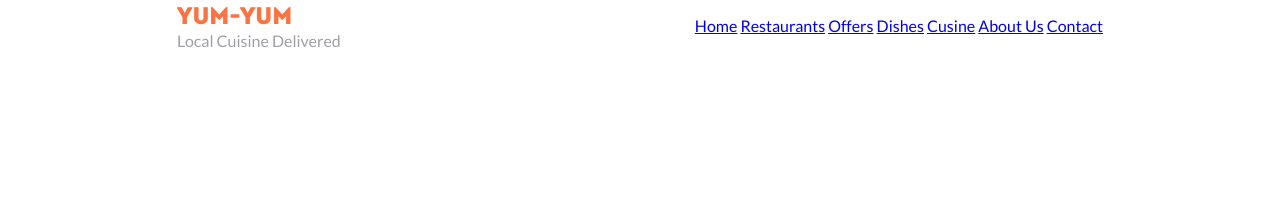
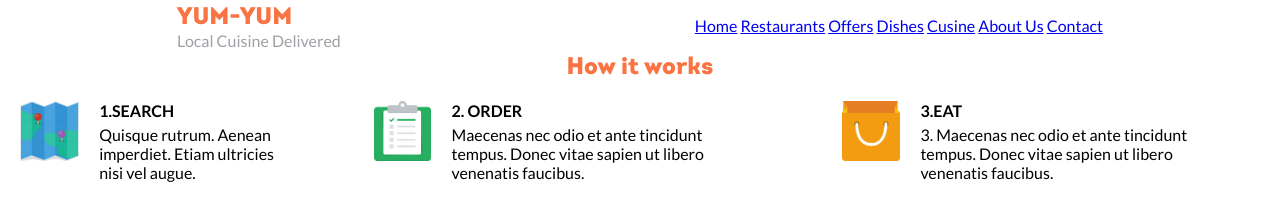
Before and after one commit to kevmhughes/lab-css-yumyum-clase-foap, a plain HTML site: page index.html in a window 1280 px wide. Drawn offline with Linux system fonts and the light colour scheme.

Commit message:
Adds some basic styling

```diff
--- a/css/main.css
+++ b/css/main.css
@@ -20,6 +20,7 @@ h5,
 h6 {
     font-family: 'Intro', sans-serif;
     font-weight: 900;
+
 }
 
 
@@ -29,7 +30,7 @@ nav {
     justify-content: space-around;
 }
 
-.title {
+.title, h2 {
     color: var(--primary);
 }
 
@@ -45,6 +46,45 @@ nav {
     display: none;
 }
 
+section {
+    display: flex;
+    flex-direction: column;
+    align-items: center;
+    gap: 20px;
+}
+
+section img {
+    height: 60px;
+}
+
+.container-steps {
+    display: flex;
+    gap: 20px;
+    margin-left: 20px;
+}
+
+.container-steps-right-side{
+    display: flex;
+    flex-direction: column;
+    gap: 5px;
+}
+
+.number-title {
+    font-weight: bold;
+    text-transform: uppercase;
+}
+
+.desktop-container {
+    gap: 20px;
+    display: flex;
+    flex-direction: column;
+}
+
+.text-container {
+    max-width: 80%
+}
+
+
 /** Cuando el viewport sea de al menos 768px, muestra el menú de desktop, y oculta el menú móvil */
 @media (min-width: 768px) {
     .desktop-menu {
@@ -54,4 +94,14 @@ nav {
     .nav-mobile {
         display: none;
     }
+
+    section {
+        flex-direction: column;
+    }
+
+    .desktop-container {
+        display: flex;
+        flex-direction: row;
+    }
+
 }
--- a/index.html
+++ b/index.html
@@ -1,17 +1,19 @@
 <!DOCTYPE html>
 <html>
-
   <head>
     <meta charset="utf-8" />
     <title>Yum-Yum</title>
-  <meta name="viewport" content="width=device-width, initial-scale=1.0">
+    <meta name="viewport" content="width=device-width, initial-scale=1.0" />
 
-  <link rel="preconnect" href="https://fonts.googleapis.com">
-  <link rel="preconnect" href="https://fonts.gstatic.com" crossorigin>
-  <link href="https://fonts.googleapis.com/css2?family=Lato:wght@400;700;900&display=swap" rel="stylesheet">
+    <link rel="preconnect" href="https://fonts.googleapis.com" />
+    <link rel="preconnect" href="https://fonts.gstatic.com" crossorigin />
+    <link
+      href="https://fonts.googleapis.com/css2?family=Lato:wght@400;700;900&display=swap"
+      rel="stylesheet"
+    />
     <link rel="stylesheet" href="fonts/Intro/index.css" />
-  <link rel="stylesheet" href="css/reset.css">
-  <link rel="stylesheet" href="css/main.css">
+    <link rel="stylesheet" href="css/reset.css" />
+    <link rel="stylesheet" href="css/main.css" />
   </head>
 
   <body>
@@ -23,8 +25,12 @@
         </div>
 
         <div class="nav-mobile">
-        <a href="javascript:void 0;"><img src="/images/hamburger.svg" alt="menu mobile"></a>
-        <a href="javascript:void 0;"><img src="/images/cart.svg" alt="cart"></a>
+          <a href="javascript:void 0;"
+            ><img src="/images/hamburger.svg" alt="menu mobile"
+          /></a>
+          <a href="javascript:void 0;"
+            ><img src="/images/cart.svg" alt="cart"
+          /></a>
         </div>
 
         <div class="desktop-menu">
@@ -35,8 +41,6 @@
           <a href="javascript:void 0;">Cusine</a>
           <a href="javascript:void 0;">About Us</a>
           <a href="javascript:void 0;">Contact</a>
-
-
         </div>
       </nav>
 
@@ -58,14 +62,45 @@
     </form> -->
     </header>
 
-  <!-- <section>
+    <section>
       <h2>How it works</h2>
 
-    1. Search Quisque rutrum. Aenean imperdiet. Etiam ultricies nisi vel augue. 2. Order Maecenas nec odio et ante
-    tincidunt tempus. Donec vitae sapien ut libero venenatis faucibus. 3. Eat Maecenas nec odio et ante tincidunt
-    tempus. Donec vitae sapien ut libero venenatis faucibus.
+      <div class="desktop-container">
+        <div class="container-steps">
+          <img src="./images/map.png" alt="" />
+          <div class="container-steps-right-side">
+            <div class="number-title"><span>1.</span>Search</div>
+            <div class="text-container">
+              Quisque rutrum. Aenean imperdiet. Etiam ultricies nisi vel augue.
+            </div>
+          </div>
+        </div>
+
+        <div class="container-steps">
+          <img src="./images/clipboard.png" alt="" />
+          <div class="container-steps-right-side">
+            <div class="number-title"><span>2. </span>Order</div>
+            <div class="text-container">
+              Maecenas nec odio et ante tincidunt tempus. Donec vitae sapien ut
+              libero venenatis faucibus.
+            </div>
+          </div>
+        </div>
+
+        <div class="container-steps">
+          <img src="./images/bag.png" alt="" />
+          <div class="container-steps-right-side">
+            <div class="number-title"><span>3.</span>Eat</div>
+            <div class="text-container">
+              3. Maecenas nec odio et ante tincidunt tempus. Donec vitae sapien
+              ut libero venenatis faucibus.
+            </div>
+          </div>
+        </div>
+      </div>
     </section>
 
+    <!--
   <section>
     <h2>Dishes</h2>
 
@@ -102,5 +137,4 @@
     <address class="copy">© 2014 Yum Yum. With love by HezyTheme Terms Privacy Contact Us</address>
   </footer> -->
   </body>
-
 </html>
```
Lines whose indentation alone changed are shown as unchanged.
